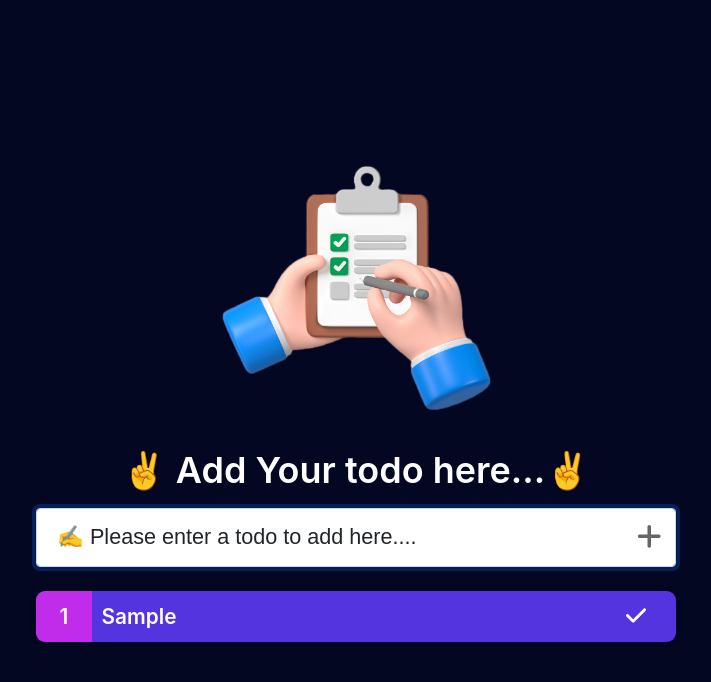
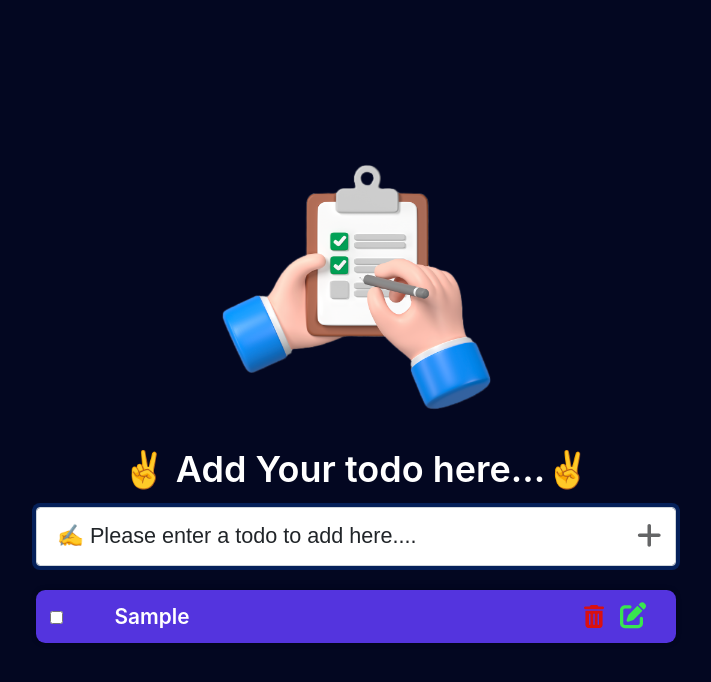
Before and after one commit to springboot20/React-Todo-App, a React (Create React App) app: page / in a window 1280 px wide. Both pictures are taken after typing "Sample" into the empty fields and a click on the button 933 px from the left and 567 px from the top of the page. Shown: the top 682 px of the page, without its empty margins (284-995 px from the left). Built offline with nearby package versions, Linux system fonts and the light colour scheme.

Commit message:
All files changes and updated

```diff
--- a/src/Todo/Buttons/Buttons.jsx
+++ b/src/Todo/Buttons/Buttons.jsx
@@ -1,6 +1,6 @@
 import React from "react";
 import { FontAwesomeIcon } from '@fortawesome/react-fontawesome'
-import { faPlus } from '@fortawesome/free-solid-svg-icons'
+import { faPlus, faSave } from '@fortawesome/free-solid-svg-icons'
 
 function AddButton() {
 	return (
@@ -15,4 +15,18 @@ function AddButton() {
 	);
 }
 
+const SaveButton = () => {
+	return (
+		<React.Fragment>
+			<button
+				type="submit"
+				className="save-todo-btn"
+			>
+				<FontAwesomeIcon icon={faSave} />
+			</button>
+		</React.Fragment>
+	);
+}
+
 export default AddButton;
+export {SaveButton}
--- a/src/Todo/Input/TodoInput.jsx
+++ b/src/Todo/Input/TodoInput.jsx
@@ -1,8 +1,8 @@
 import React from "react";
-import AddButton from '../Buttons/Buttons'
+import AddButton, { SaveButton } from '../Buttons/Buttons'
 import './input.css'
 
-function TodoInput({ todoItem, handleChange, error }) {
+function TodoInput({ todoItem, handleChange, error, toggle }) {
 	return (
 		<React.Fragment>
 			<div className="form-group">
@@ -13,7 +13,7 @@ function TodoInput({ todoItem, handleChange, error }) {
 					placeholder="✍ Please enter a todo to add here...."
 					className={`form-control ${error ? "bg-danger text-white" : ""}`}
 				/>
-				<AddButton></AddButton>
+				{toggle ? <AddButton /> : <SaveButton />}
 			</div>
 		</React.Fragment>
 	);
--- a/src/Todo/Todo.jsx
+++ b/src/Todo/Todo.jsx
@@ -16,15 +16,36 @@ function Todo() {
 	const [todos, setTodos] = useState(getLocalItem());
 	const [todoItem, setTodoItem] = useState("");
 	const [error, setError] = useState(false);
+	const [toggle, setToggle] = useState(true)
+	const [isEdit, setIsEdit] = useState(null)
 
 	const handleSubmit = (event) => {
 		event.preventDefault();
 
-		if (todoItem) {
-			setError(false);
+		if (!todoItem) {
+			setError(true);
+			setTodoItem("");
+
+			generateMsg('Please enter a todo to add ......')
+			setTimeout(() => {
+				document.querySelector('.error-container').remove()
+			}, 3000)
+		} else if (todoItem && !toggle) {
+			setTodos(
+				todos.map((todo) => {
+					if (todo.id === isEdit) {
+						return { ...todo, todo: todoItem }
+					}
+					return todo
+				})
+			)
+			setTodoItem('')
+			setToggle(true)
+			setIsEdit(null)
+
+		} else {
 			let uniqueId =
 				new Date().getTime().toString(36) + new Date().getUTCMilliseconds();
-
 			const newTodoItem = {
 				id: uniqueId,
 				todo: todoItem,
@@ -32,13 +53,7 @@ function Todo() {
 			};
 
 			setTodos([...todos, newTodoItem]);
-			setTodoItem("");
-		} else {
-			setError(true);
-			generateMsg('Please enter a todo to add ......')
-			setTimeout(() => {
-				document.querySelector('.error-container').remove()
-			}, 3000)
+			setError(false);
 			setTodoItem("");
 		}
 	};
@@ -56,6 +71,17 @@ function Todo() {
 		msgContainer.appendChild(message)
 
 		todoContainer.insertBefore(msgContainer, imageContainer)
+	}
+
+	const handleEdit = (id) => {
+		let editedTodo = todos.find((todo) => {
+			return todo.id === id
+		})
+
+		console.log(editedTodo)
+		setTodoItem(editedTodo.todo)
+		setToggle(false)
+		setIsEdit(id)
 	}
 
 	useEffect(() => {
@@ -96,6 +122,7 @@ function Todo() {
 						todoItem={todoItem}
 						handleChange={(e) => { setTodoItem(e.target.value) }}
 						error={error}
+						toggle={toggle}
 					/>
 				</form>
 			</div>
@@ -104,7 +131,11 @@ function Todo() {
 
 			<div className="todoList-container">
 				<div className="row">
-					<TodoList todos={todos} setTodos={setTodos} />
+					<TodoList
+						todos={todos}
+						setTodos={setTodos}
+						handleEdit={handleEdit}
+					/>
 				</div>
 			</div>
 		</div>
--- a/src/Todo/TodoList/Lists.jsx
+++ b/src/Todo/TodoList/Lists.jsx
@@ -1,8 +1,8 @@
 import React from "react";
 import { FontAwesomeIcon } from '@fortawesome/react-fontawesome'
-import { faTrashCan, faCheck } from '@fortawesome/free-solid-svg-icons'
+import { faTrashCan, faEdit } from '@fortawesome/free-solid-svg-icons'
 
-function Lists({ todos, setTodos }) {
+function Lists({ todos, setTodos, handleEdit }) {
 	const handleDelete = (id) => {
 		let newTodo = todos.filter((todo) => {
 			console.log(todo);
@@ -26,7 +26,18 @@ function Lists({ todos, setTodos }) {
 		<React.Fragment>
 			{todos.map(({ id, todo, completed }) => (
 				<li key={id} className="todo">
-					<span className={`todo-name ${completed ? "checked" : ""}`}>{todo}</span>
+					<div className='todos'>
+						<input
+							type="checkbox"
+							onChange={() => handleCheck(id)}
+							id='check-btn'
+						/>
+						<span
+							className={`todo-name ${completed ? "checked" : ""}`}
+						>
+							{todo}
+						</span>
+					</div>
 					<div className="action">
 						<button
 							onClick={() => handleDelete(id)}
@@ -34,9 +45,9 @@ function Lists({ todos, setTodos }) {
 							<FontAwesomeIcon icon={faTrashCan} className="delete-icon" />
 						</button>
 						<button
-							onClick={() => handleCheck(id)}
+							onClick={() => handleEdit(id)}
 						>
-							<FontAwesomeIcon icon={faCheck} className="check-icon" />
+							<FontAwesomeIcon icon={faEdit} className='edit-icon' />
 						</button>
 					</div>
 				</li>
--- a/src/Todo/TodoList/TodoList.jsx
+++ b/src/Todo/TodoList/TodoList.jsx
@@ -2,11 +2,11 @@ import React from "react";
 import Lists from "./Lists";
 import './lists.css'
 
-function TodoList({ todos, setTodos }) {
+function TodoList({ todos, setTodos, handleEdit }) {
 	return (
 		<React.Fragment>
 			<ol>
-				<Lists todos={todos} setTodos={setTodos} />
+				<Lists todos={todos} setTodos={setTodos} handleEdit={handleEdit} />
 			</ol>
 		</React.Fragment>
 	);
--- a/src/Todo/TodoList/lists.css
+++ b/src/Todo/TodoList/lists.css
@@ -2,7 +2,6 @@ ol {
 	list-style: none;
 	padding: 0;
 	margin: 0;
-	counter-reset: counter;
 }
 
 ol li {
@@ -11,7 +10,6 @@ ol li {
 	justify-content: space-between;
 	align-items: center;
 	margin-bottom: 10px;
-	counter-increment: counter;
 	background: #5434de;
 	padding: 0.75rem 0.85rem;
 	color: hsl(0, 0%, 100%);
@@ -35,54 +33,32 @@ ol li span.todo-name {
 	margin-left: 2.5em;
 }
 
-ol li::before {
-	content: counter(counter);
-	position: absolute;
-	left: 0;
-	top: 0;
-	width: 3.5rem;
-	height: 100%;
-	background: #c12cea;
-	display: flex;
-	justify-content: center;
-	align-items: center;
-	color: #fffccc;
+#check-btn{
+	padding: 75px;
 }
 
 ol li.todo>div.action {
 	display: inline;
 }
 
-ol li:hover {
-	background: #fff;
-	color: #7468b4;
-}
-
-ol li:hover div.action button .check-icon {
+div.action button .edit-icon {
 	color: rgb(56, 230, 79);
 	font-size: 1.15em;
-	font-weight: bolder
+	font-weight: bolder;
 }
 
 div.action button .delete-icon {
-	display: none;
-}
-
-ol li:hover div.action button .delete-icon {
 	color: hsl(0, 86%, 46%);
 	font-weight: bolder;
-	display: block;
 }
 
 div.action button {
 	background: transparent;
 	font-size: 1.1em;
+	text-align: center;
 	border: none;
 	cursor: pointer;
 	outline: none;
-}
-
-div.action button {
 	color: #fff;
 	margin-right: 1rem;
 	-webkit-transition: all 500ms ease;
@@ -92,10 +68,6 @@ div.action button {
 	transition: all 500ms ease;
 }
 
-ol li:hover .checked {
-	color: #494e52;
-}
-
 .checked {
 	text-decoration: line-through;
 	opacity: 0.8;
```
